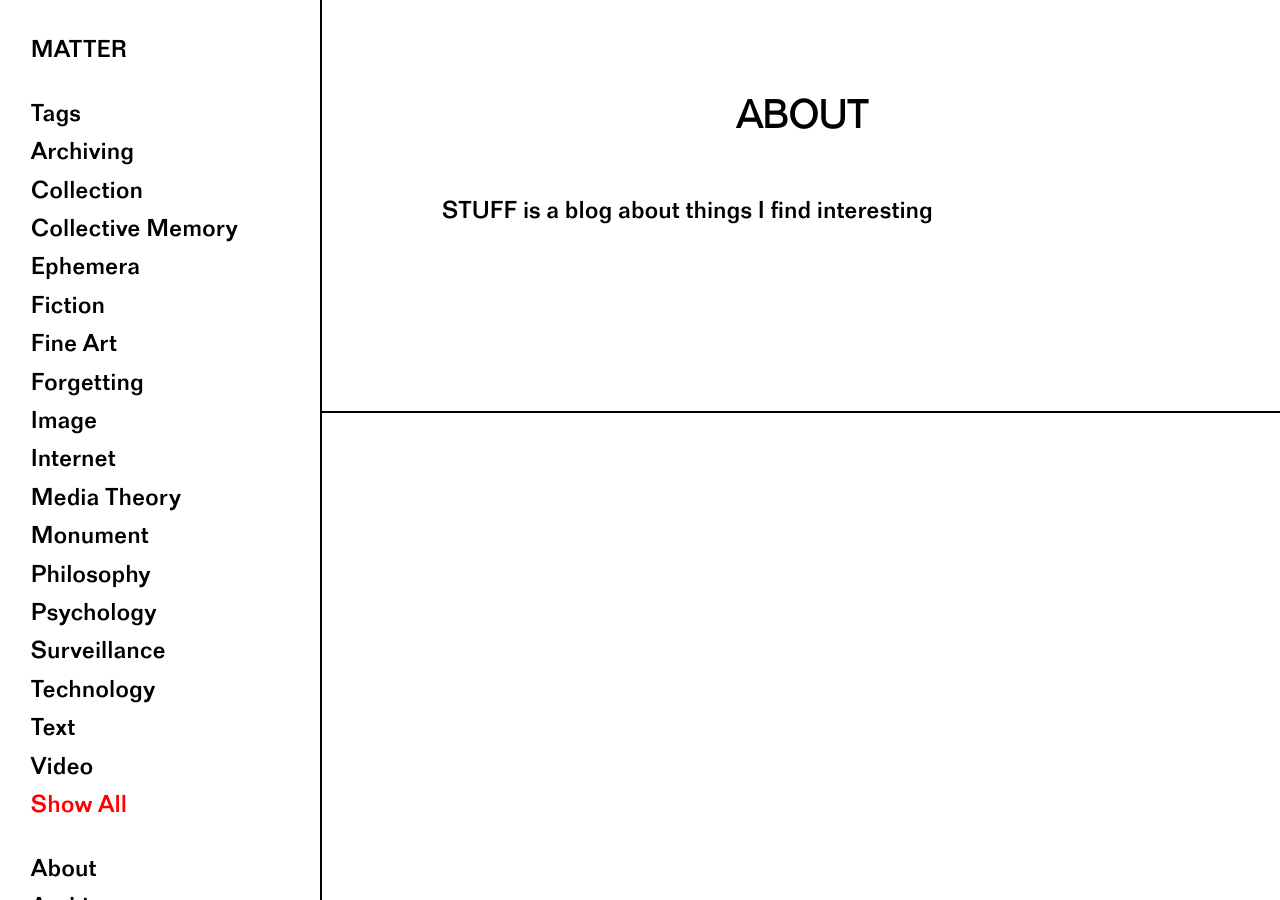
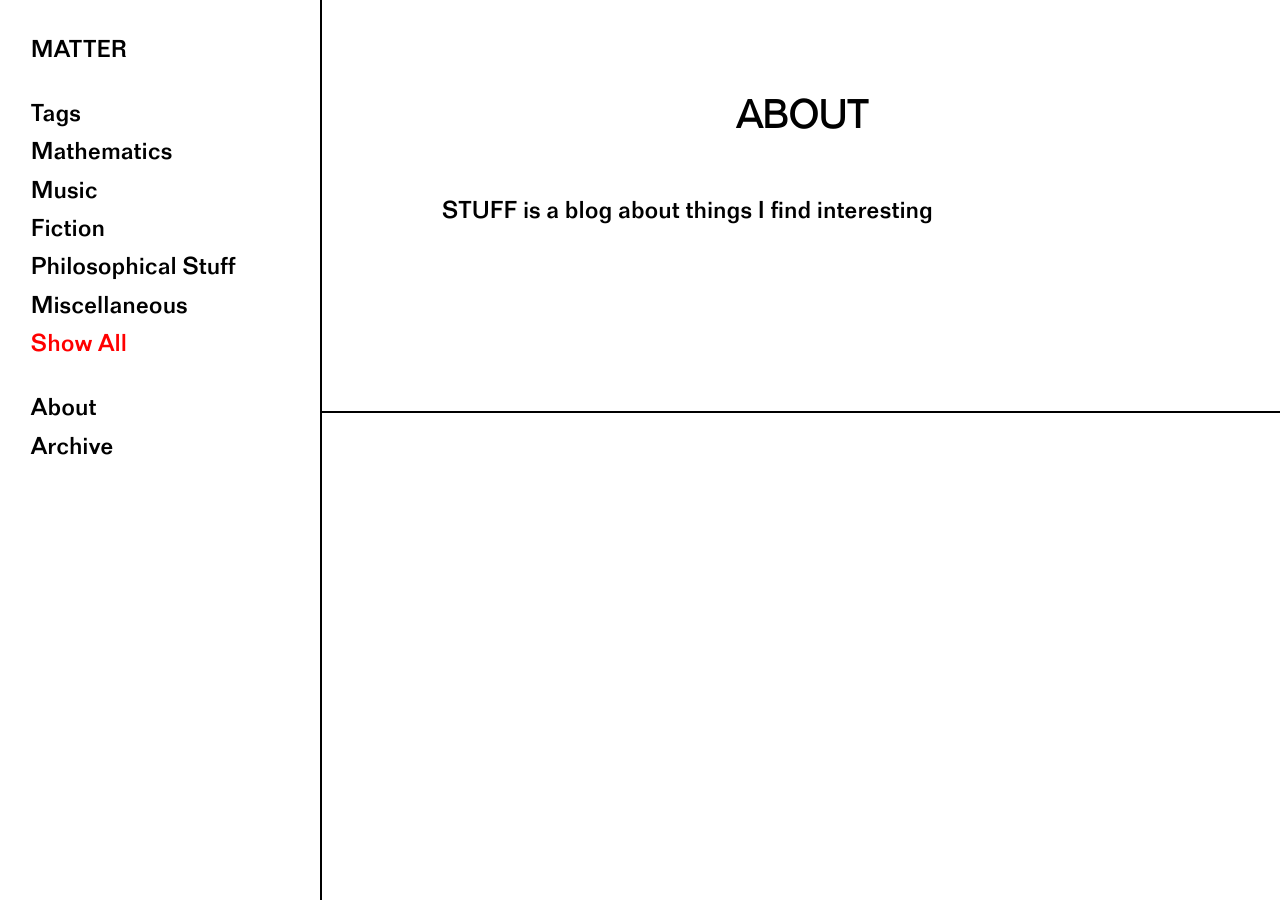
Before and after one commit to marcustyler-08/STUFF, a Jekyll site: the page built from about.md, in a window 1280 px wide. Built offline with Jekyll 4.4.1, drawn with Linux system fonts in a browser that asks for light colours.

Commit message:
Update sidebar.html

```diff
--- a/_includes/sidebar.html
+++ b/_includes/sidebar.html
@@ -3,23 +3,11 @@
 
   <p>Tags</p>
   <ul id="leftTags">
-    <li><a data-tags="archive" href="#">Archiving</a></li>
-    <li><a data-tags="collection" href="#">Collection</a></li>
-    <li><a data-tags="collective-memory" href="#">Collective Memory</a></li>
-    <li><a data-tags="ephemera" href="#">Ephemera</a></li>
+    <li><a data-tags="mathematics" href="#">Mathematics</a></li>
+    <li><a data-tags="music" href="#">Music</a></li>
     <li><a data-tags="fiction" href="#">Fiction</a></li>
-    <li><a data-tags="fine-art" href="#">Fine Art</a></li>
-    <li><a data-tags="forgetting" href="#">Forgetting</a></li>
-    <li><a data-tags="image" href="#">Image</a></li>
-    <li><a data-tags="internet" href="#">Internet</a></li>
-    <li><a data-tags="media-theory" href="#">Media Theory</a></li>
-    <li><a data-tags="monument" href="#">Monument</a></li>
-    <li><a data-tags="philosophy" href="#">Philosophy</a></li>
-    <li><a data-tags="psychology" href="#">Psychology</a></li>
-    <li><a data-tags="surveillance" href="#">Surveillance</a></li>
-    <li><a data-tags="technology" href="#">Technology</a></li>
-    <li><a data-tags="text" href="#">Text</a></li>
-    <li><a data-tags="video" href="#">Video</a></li>
+    <li><a data-tags="philosophical-stuff" href="#">Philosophical Stuff</a></li>
+    <li><a data-tags="misc." href="#">Miscellaneous</a></li>
     <li><a class="red" href="#" data-tags="show-all">Show All</a></li>
   </ul>
 
```
